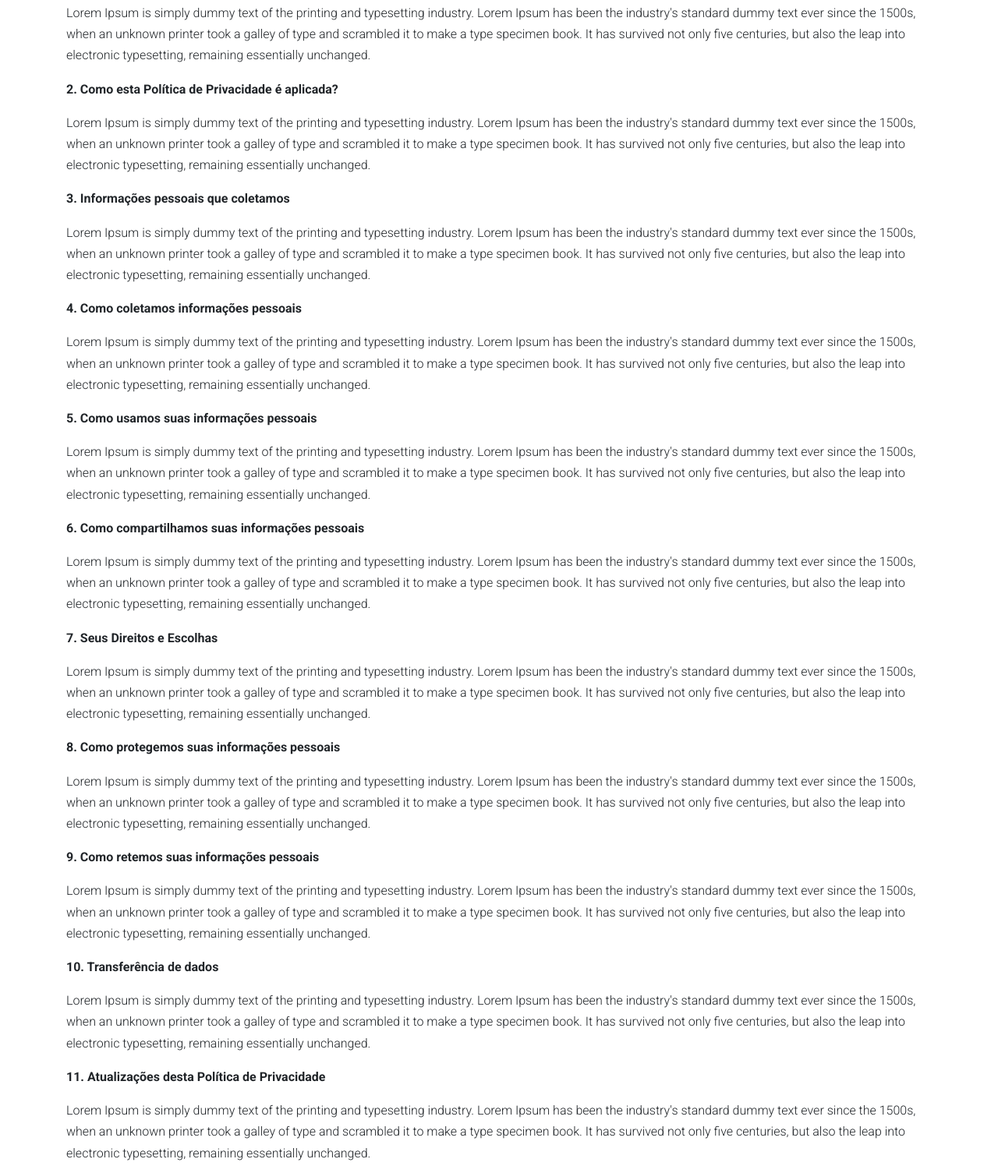
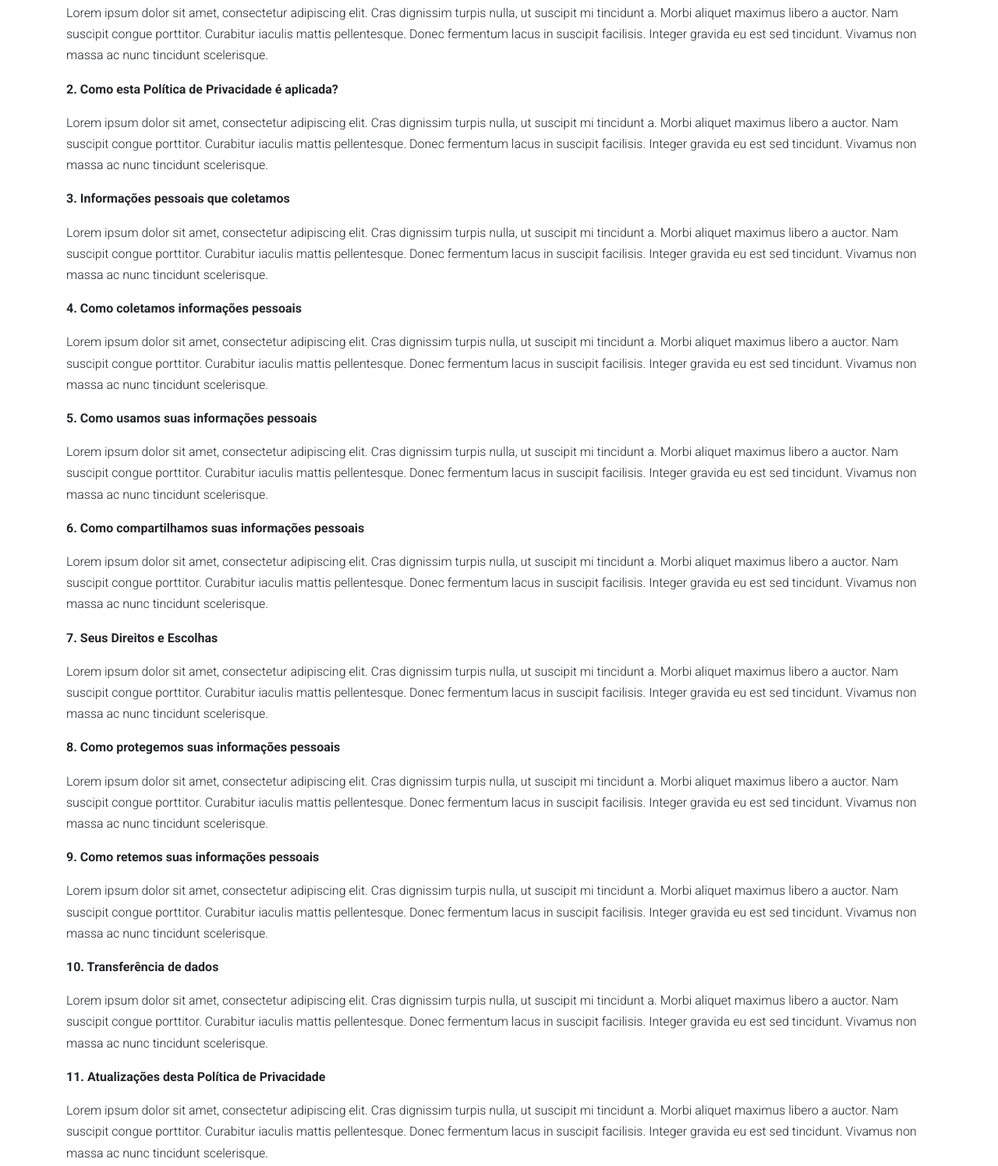
Before and after one commit to Minhacps/votacidade-site, a Gatsby site: page /privacidade in a window 1280 px wide. Shown: the part 480-1976 px from the top of the page at 78% size. Built offline with nearby package versions, Linux system fonts and the light colour scheme; Gatsby itself is replaced by a stand-in of ours.

Commit message:
Replace text with Lorem Ipsum

```diff
--- a/src/pages/privacidade.js
+++ b/src/pages/privacidade.js
@@ -35,108 +35,108 @@ const PrivacyPolicy = () => {
               <strong>1. Alguns termos-chave</strong>
             </LongParagraph>
             <LongParagraph>
-              Lorem Ipsum is simply dummy text of the printing and typesetting industry.
-              Lorem Ipsum has been the industry's standard dummy text ever since the 1500s, when an unknown printer took a galley of type and scrambled it to make a type specimen book.
-              It has survived not only five centuries, but also the leap into electronic typesetting, remaining essentially unchanged.
+              Lorem ipsum dolor sit amet, consectetur adipiscing elit. Cras dignissim turpis nulla, ut suscipit mi tincidunt a.
+              Morbi aliquet maximus libero a auctor. Nam suscipit congue porttitor. Curabitur iaculis mattis pellentesque.
+              Donec fermentum lacus in suscipit facilisis. Integer gravida eu est sed tincidunt. Vivamus non massa ac nunc tincidunt scelerisque.
             </LongParagraph>
 
             <LongParagraph>
               <strong>2. Como esta Política de Privacidade é aplicada?</strong>
             </LongParagraph>
             <LongParagraph>
-              Lorem Ipsum is simply dummy text of the printing and typesetting industry.
-              Lorem Ipsum has been the industry's standard dummy text ever since the 1500s, when an unknown printer took a galley of type and scrambled it to make a type specimen book.
-              It has survived not only five centuries, but also the leap into electronic typesetting, remaining essentially unchanged.
+              Lorem ipsum dolor sit amet, consectetur adipiscing elit. Cras dignissim turpis nulla, ut suscipit mi tincidunt a.
+              Morbi aliquet maximus libero a auctor. Nam suscipit congue porttitor. Curabitur iaculis mattis pellentesque.
+              Donec fermentum lacus in suscipit facilisis. Integer gravida eu est sed tincidunt. Vivamus non massa ac nunc tincidunt scelerisque.
             </LongParagraph>
 
             <LongParagraph>
               <strong>3. Informações pessoais que coletamos</strong>
             </LongParagraph>
             <LongParagraph>
-              Lorem Ipsum is simply dummy text of the printing and typesetting industry.
-              Lorem Ipsum has been the industry's standard dummy text ever since the 1500s, when an unknown printer took a galley of type and scrambled it to make a type specimen book.
-              It has survived not only five centuries, but also the leap into electronic typesetting, remaining essentially unchanged.
+              Lorem ipsum dolor sit amet, consectetur adipiscing elit. Cras dignissim turpis nulla, ut suscipit mi tincidunt a.
+              Morbi aliquet maximus libero a auctor. Nam suscipit congue porttitor. Curabitur iaculis mattis pellentesque.
+              Donec fermentum lacus in suscipit facilisis. Integer gravida eu est sed tincidunt. Vivamus non massa ac nunc tincidunt scelerisque.
             </LongParagraph>
 
             <LongParagraph>
               <strong>4. Como coletamos informações pessoais</strong>
             </LongParagraph>
             <LongParagraph>
-              Lorem Ipsum is simply dummy text of the printing and typesetting industry.
-              Lorem Ipsum has been the industry's standard dummy text ever since the 1500s, when an unknown printer took a galley of type and scrambled it to make a type specimen book.
-              It has survived not only five centuries, but also the leap into electronic typesetting, remaining essentially unchanged.
+              Lorem ipsum dolor sit amet, consectetur adipiscing elit. Cras dignissim turpis nulla, ut suscipit mi tincidunt a.
+              Morbi aliquet maximus libero a auctor. Nam suscipit congue porttitor. Curabitur iaculis mattis pellentesque.
+              Donec fermentum lacus in suscipit facilisis. Integer gravida eu est sed tincidunt. Vivamus non massa ac nunc tincidunt scelerisque.
             </LongParagraph>
 
             <LongParagraph>
               <strong>5. Como usamos suas informações pessoais</strong>
             </LongParagraph>
             <LongParagraph>
-              Lorem Ipsum is simply dummy text of the printing and typesetting industry.
-              Lorem Ipsum has been the industry's standard dummy text ever since the 1500s, when an unknown printer took a galley of type and scrambled it to make a type specimen book.
-              It has survived not only five centuries, but also the leap into electronic typesetting, remaining essentially unchanged.
+              Lorem ipsum dolor sit amet, consectetur adipiscing elit. Cras dignissim turpis nulla, ut suscipit mi tincidunt a.
+              Morbi aliquet maximus libero a auctor. Nam suscipit congue porttitor. Curabitur iaculis mattis pellentesque.
+              Donec fermentum lacus in suscipit facilisis. Integer gravida eu est sed tincidunt. Vivamus non massa ac nunc tincidunt scelerisque.
             </LongParagraph>
 
             <LongParagraph>
               <strong>6. Como compartilhamos suas informações pessoais</strong>
             </LongParagraph>
             <LongParagraph>
-              Lorem Ipsum is simply dummy text of the printing and typesetting industry.
-              Lorem Ipsum has been the industry's standard dummy text ever since the 1500s, when an unknown printer took a galley of type and scrambled it to make a type specimen book.
-              It has survived not only five centuries, but also the leap into electronic typesetting, remaining essentially unchanged.
+              Lorem ipsum dolor sit amet, consectetur adipiscing elit. Cras dignissim turpis nulla, ut suscipit mi tincidunt a.
+              Morbi aliquet maximus libero a auctor. Nam suscipit congue porttitor. Curabitur iaculis mattis pellentesque.
+              Donec fermentum lacus in suscipit facilisis. Integer gravida eu est sed tincidunt. Vivamus non massa ac nunc tincidunt scelerisque.
             </LongParagraph>
 
             <LongParagraph>
               <strong>7. Seus Direitos e Escolhas</strong>
             </LongParagraph>
             <LongParagraph>
-              Lorem Ipsum is simply dummy text of the printing and typesetting industry.
-              Lorem Ipsum has been the industry's standard dummy text ever since the 1500s, when an unknown printer took a galley of type and scrambled it to make a type specimen book.
-              It has survived not only five centuries, but also the leap into electronic typesetting, remaining essentially unchanged.
+              Lorem ipsum dolor sit amet, consectetur adipiscing elit. Cras dignissim turpis nulla, ut suscipit mi tincidunt a.
+              Morbi aliquet maximus libero a auctor. Nam suscipit congue porttitor. Curabitur iaculis mattis pellentesque.
+              Donec fermentum lacus in suscipit facilisis. Integer gravida eu est sed tincidunt. Vivamus non massa ac nunc tincidunt scelerisque.
             </LongParagraph>
 
             <LongParagraph>
               <strong>8. Como protegemos suas informações pessoais</strong>
             </LongParagraph>
             <LongParagraph>
-              Lorem Ipsum is simply dummy text of the printing and typesetting industry.
-              Lorem Ipsum has been the industry's standard dummy text ever since the 1500s, when an unknown printer took a galley of type and scrambled it to make a type specimen book.
-              It has survived not only five centuries, but also the leap into electronic typesetting, remaining essentially unchanged.
+              Lorem ipsum dolor sit amet, consectetur adipiscing elit. Cras dignissim turpis nulla, ut suscipit mi tincidunt a.
+              Morbi aliquet maximus libero a auctor. Nam suscipit congue porttitor. Curabitur iaculis mattis pellentesque.
+              Donec fermentum lacus in suscipit facilisis. Integer gravida eu est sed tincidunt. Vivamus non massa ac nunc tincidunt scelerisque.
             </LongParagraph>
 
             <LongParagraph>
               <strong>9. Como retemos suas informações pessoais</strong>
             </LongParagraph>
             <LongParagraph>
-              Lorem Ipsum is simply dummy text of the printing and typesetting industry.
-              Lorem Ipsum has been the industry's standard dummy text ever since the 1500s, when an unknown printer took a galley of type and scrambled it to make a type specimen book.
-              It has survived not only five centuries, but also the leap into electronic typesetting, remaining essentially unchanged.
+              Lorem ipsum dolor sit amet, consectetur adipiscing elit. Cras dignissim turpis nulla, ut suscipit mi tincidunt a.
+              Morbi aliquet maximus libero a auctor. Nam suscipit congue porttitor. Curabitur iaculis mattis pellentesque.
+              Donec fermentum lacus in suscipit facilisis. Integer gravida eu est sed tincidunt. Vivamus non massa ac nunc tincidunt scelerisque.
             </LongParagraph>
 
             <LongParagraph>
               <strong>10. Transferência de dados</strong>
             </LongParagraph>
             <LongParagraph>
-              Lorem Ipsum is simply dummy text of the printing and typesetting industry.
-              Lorem Ipsum has been the industry's standard dummy text ever since the 1500s, when an unknown printer took a galley of type and scrambled it to make a type specimen book.
-              It has survived not only five centuries, but also the leap into electronic typesetting, remaining essentially unchanged.
+              Lorem ipsum dolor sit amet, consectetur adipiscing elit. Cras dignissim turpis nulla, ut suscipit mi tincidunt a.
+              Morbi aliquet maximus libero a auctor. Nam suscipit congue porttitor. Curabitur iaculis mattis pellentesque.
+              Donec fermentum lacus in suscipit facilisis. Integer gravida eu est sed tincidunt. Vivamus non massa ac nunc tincidunt scelerisque.
             </LongParagraph>
 
             <LongParagraph>
               <strong>11. Atualizações desta Política de Privacidade</strong>
             </LongParagraph>
             <LongParagraph>
-              Lorem Ipsum is simply dummy text of the printing and typesetting industry.
-              Lorem Ipsum has been the industry's standard dummy text ever since the 1500s, when an unknown printer took a galley of type and scrambled it to make a type specimen book.
-              It has survived not only five centuries, but also the leap into electronic typesetting, remaining essentially unchanged.
+              Lorem ipsum dolor sit amet, consectetur adipiscing elit. Cras dignissim turpis nulla, ut suscipit mi tincidunt a.
+              Morbi aliquet maximus libero a auctor. Nam suscipit congue porttitor. Curabitur iaculis mattis pellentesque.
+              Donec fermentum lacus in suscipit facilisis. Integer gravida eu est sed tincidunt. Vivamus non massa ac nunc tincidunt scelerisque.
             </LongParagraph>
 
             <LongParagraph>
               <strong>12. Como entrar em contato conosco</strong>
             </LongParagraph>
             <LongParagraph>
-              Lorem Ipsum is simply dummy text of the printing and typesetting industry.
-              Lorem Ipsum has been the industry's standard dummy text ever since the 1500s, when an unknown printer took a galley of type and scrambled it to make a type specimen book.
-              It has survived not only five centuries, but also the leap into electronic typesetting, remaining essentially unchanged.
+              Lorem ipsum dolor sit amet, consectetur adipiscing elit. Cras dignissim turpis nulla, ut suscipit mi tincidunt a.
+              Morbi aliquet maximus libero a auctor. Nam suscipit congue porttitor. Curabitur iaculis mattis pellentesque.
+              Donec fermentum lacus in suscipit facilisis. Integer gravida eu est sed tincidunt. Vivamus non massa ac nunc tincidunt scelerisque.
             </LongParagraph>
           </Col>
         </Row>
```
